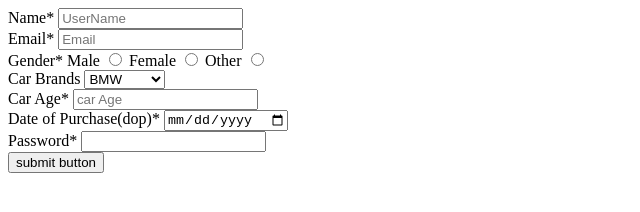
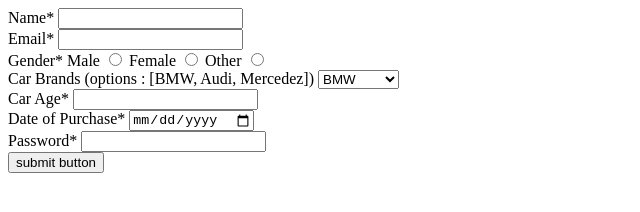
Before and after one commit to acciojob/car-insurance-form-abhipandey1402, a website: page main.html in a window 1280 px wide. Shown: the whole page, without its empty margins (0-640 px from the left). Drawn offline with Linux system fonts and the light colour scheme.

Commit message:
created a submission

```diff
--- a/main.html
+++ b/main.html
@@ -11,11 +11,11 @@
 	<form method="post">
 		<div>
 			<lable for="name">Name*</lable>
-			<input type="text" placeholder="UserName" id="name" required>
+			<input type="text" id="name" required>
 		</div>
 		<div>
 			<lable for="email">Email*</lable>
-			<input type="email" placeholder="Email" id="email" required>
+			<input type="email" id="email" required>
 		</div>
 		<div>
 			<label>Gender*</label>
@@ -27,7 +27,7 @@
 			<input type="radio" id="other" name="gender" required>
 		</div>
 		<div>
-			<lable for="cars">Car Brands</lable>
+			<lable for="cars">Car Brands (options : [BMW, Audi, Mercedez])</lable>
 			<select id="cars">
 				<option>BMW</option>
 				<option>Audi</option>
@@ -36,11 +36,11 @@
 		</div>
 		<div>
 			<lable for="carage">Car Age*</lable>
-			<input type="number" placeholder="car Age" id="carage" required>
+			<input type="number" id="carage" required>
 		</div>
 		<div>
-			<lable for="dop">Date of Purchase(dop)*</lable>
-			<input type="date"  id="dop" required>
+			<lable for="dop">Date of Purchase*</lable>
+			<input type="date" id="dop" required>
 		</div>
 		<div>
 			<label for="password">Password*</label>
```
